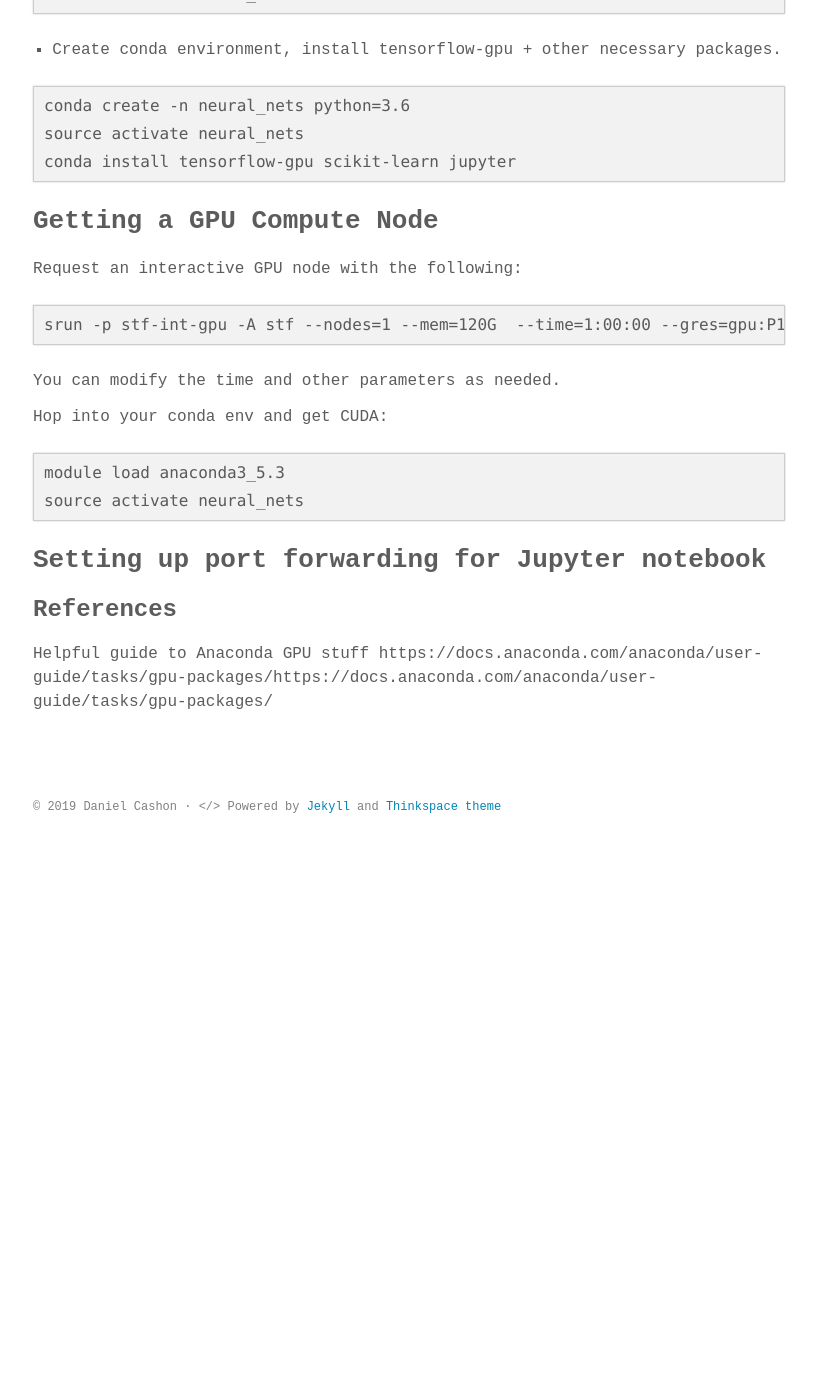
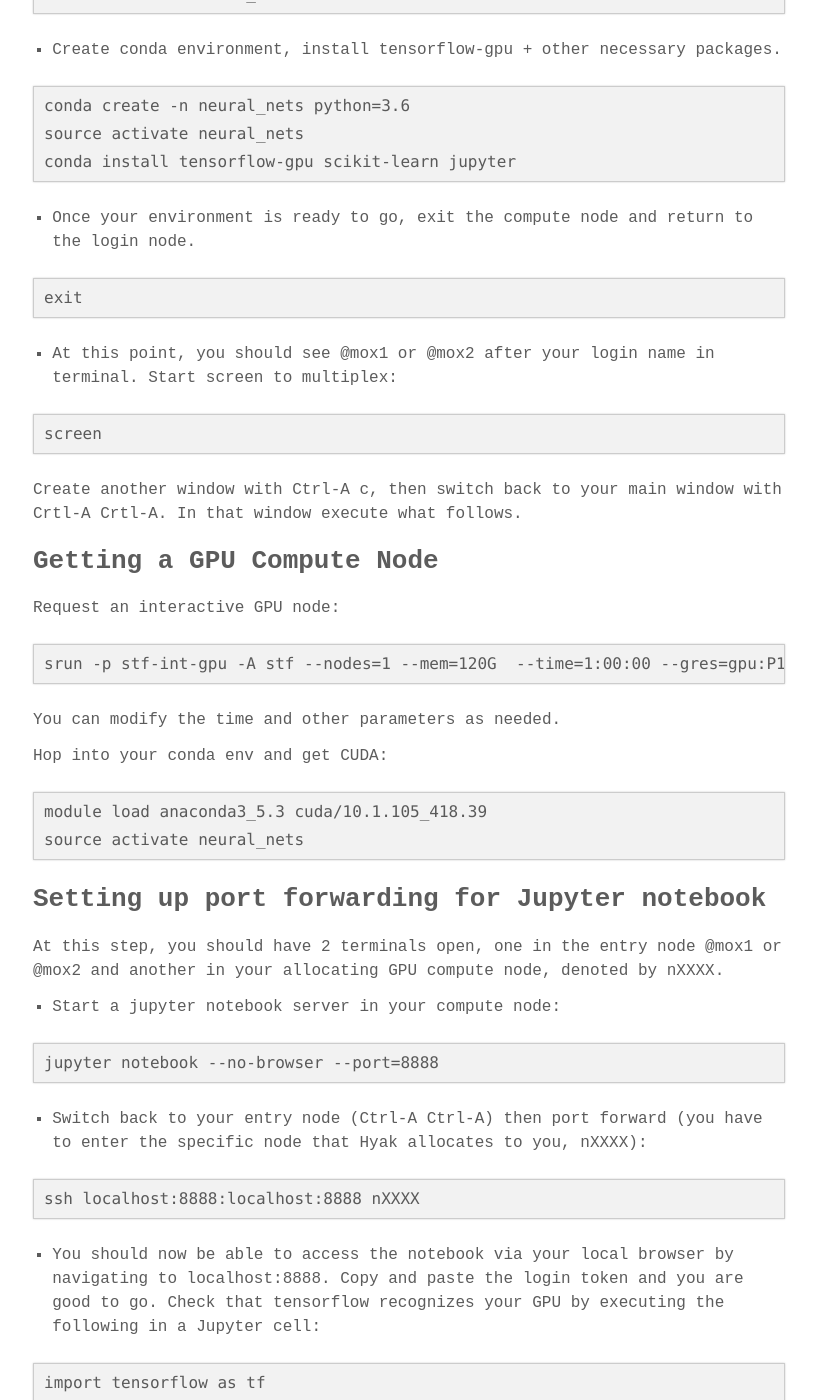
Before and after one commit to dcashon/dcashon.github.io, a Jekyll site: the page built from _posts/2019-04-27-guide_to_tensorflow_on_UW_hyak.md, in a window 1280 px wide and 1400 px high, scrolled down 606 px. Shown: the whole window, without its empty margins (231-1048 px from the left). Built offline with Jekyll 4.4.1, drawn with Linux system fonts in a browser that asks for light colours; some web fonts are replaced; before the commit the page ends 1470 px from its top, so only the background shows below that; some of the changed text lies outside the part shown.

Commit message:
Update 2019-04-27-guide_to_tensorflow_on_UW_hyak.md

```diff
--- a/_posts/2019-04-27-guide_to_tensorflow_on_UW_hyak.md
+++ b/_posts/2019-04-27-guide_to_tensorflow_on_UW_hyak.md
@@ -32,10 +32,24 @@ source activate neural_nets
 conda install tensorflow-gpu scikit-learn jupyter
 ~~~~
 
+4. Once your environment is ready to go, exit the compute node and return to the login node.
+
+~~~~
+exit
+~~~~
+
+5. At this point, you should see @mox1 or @mox2 after your login name in terminal. Start screen to multiplex:
+
+~~~~
+screen
+~~~~
+
+Create another window with Ctrl-A c, then switch back to your main window with Crtl-A Crtl-A. In that window execute what follows.
+
 
 ## Getting a GPU Compute Node
 
-Request an interactive GPU node with the following:
+Request an interactive GPU node:
 
 ~~~~
 srun -p stf-int-gpu -A stf --nodes=1 --mem=120G  --time=1:00:00 --gres=gpu:P100:1 --pty /bin/bash
@@ -45,14 +59,33 @@ You can modify the time and other parameters as needed.
 
 Hop into your conda env and get CUDA:
 ~~~~
-module load anaconda3_5.3
+module load anaconda3_5.3 cuda/10.1.105_418.39
 source activate neural_nets
 ~~~~
 
+## Setting up port forwarding for Jupyter notebook
+At this step, you should have 2 terminals open, one in the entry node @mox1 or @mox2 and another in your allocating GPU compute node, denoted by nXXXX.
 
-## Setting up port forwarding for Jupyter notebook
+1. Start a jupyter notebook server in your compute node:
 
+~~~~
+jupyter notebook --no-browser --port=8888
+~~~~
 
+2. Switch back to your entry node (Ctrl-A Ctrl-A) then port forward (you have to enter the specific node that Hyak allocates to you, nXXXX):
+
+~~~~
+ssh localhost:8888:localhost:8888 nXXXX
+~~~~
+
+3. You should now be able to access the notebook via your local browser by navigating to localhost:8888. Copy and paste the login token and you are good to go. Check that tensorflow recognizes your GPU by executing the following in a Jupyter cell:
+
+~~~~
+import tensorflow as tf
+tf.test.is_gpu_available()
+~~~~
+
+If returns true, you are ready to rumble.
 
 
 
```
